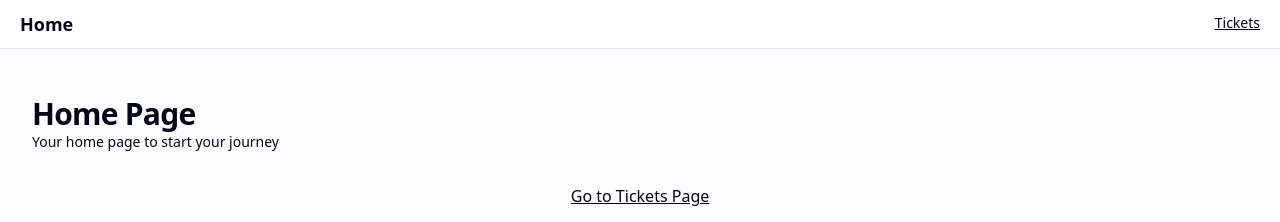
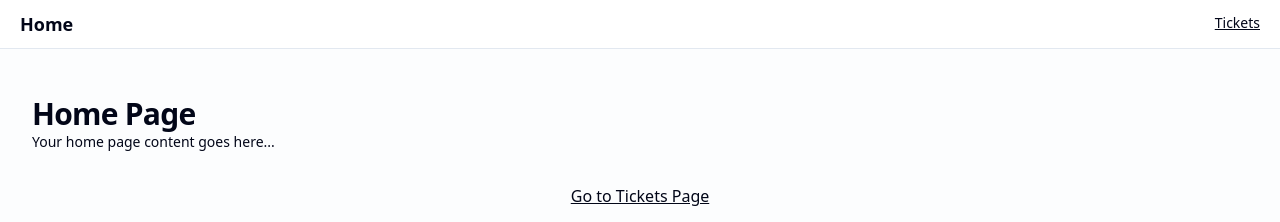
Before and after one commit to nreoch25/saas-starter-app, a Next.js app: page / in a window 1280 px wide. Shown: the top 222 px of the page. Built offline with nearby package versions, Linux system fonts and the light colour scheme.

Commit message:
small change

```diff
--- a/src/app/page.tsx
+++ b/src/app/page.tsx
@@ -7,7 +7,7 @@ const HomePage = () => {
     <div className="flex-1 flex flex-col gap-y-8">
       <div>
         <h2 className="text-3xl font-bold tracking-tight">Home Page</h2>
-        <p className="text-sm">Your home page to start your journey</p>
+        <p className="text-sm">Your home page content goes here...</p>
       </div>
 
       <div className="flex-1 flex flex-col items-center">
```
